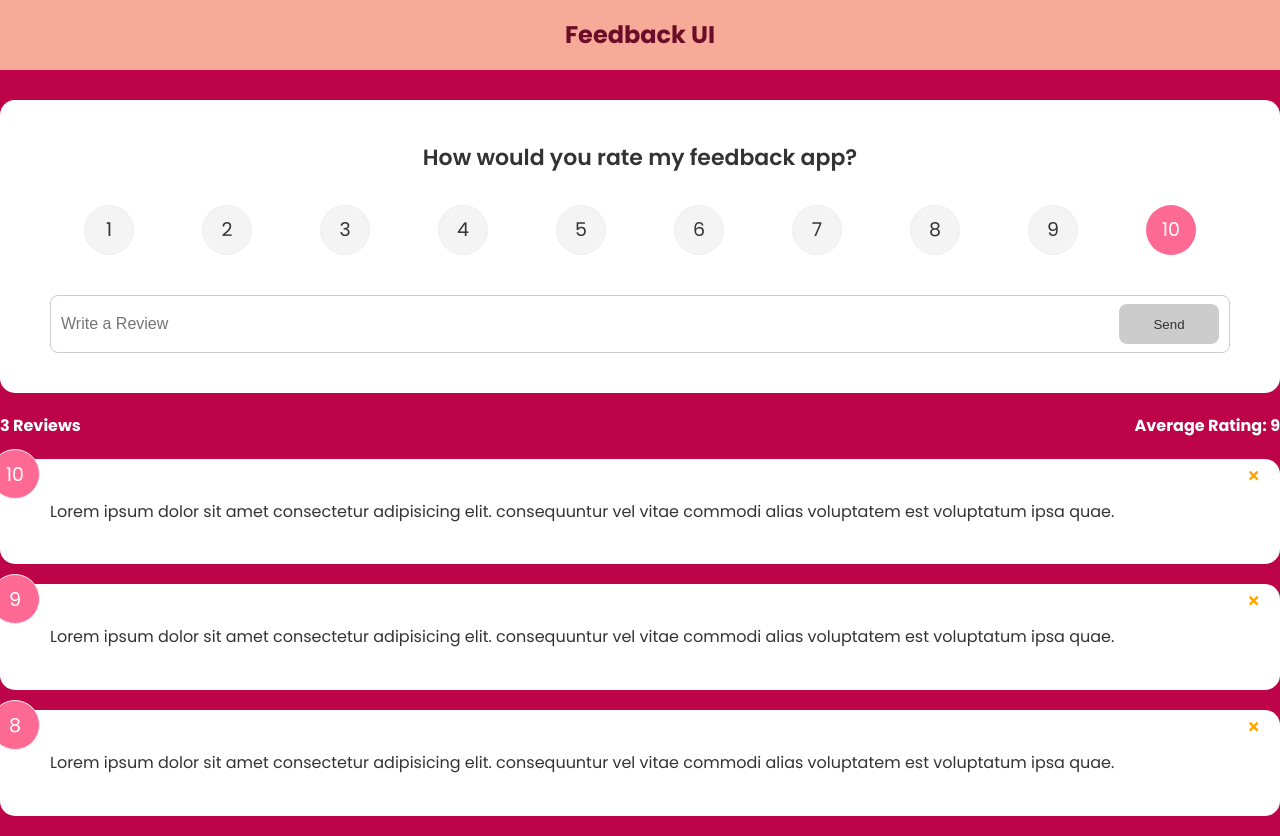
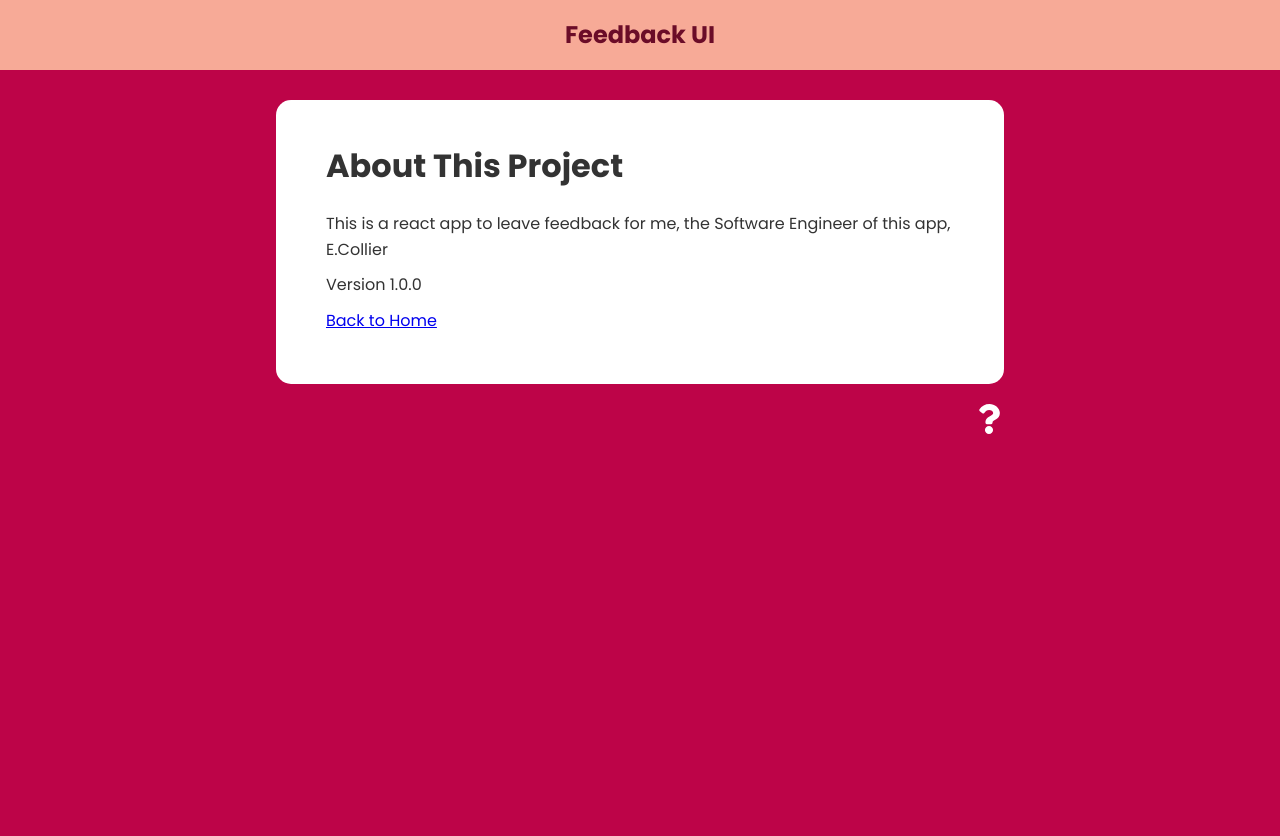
Before and after one commit to Ecce0/give_me_feedback, a React (Create React App) app: page /about in a window 1280 px wide. After the commit the page ends 800 px from the top, so only its background shows below. Built offline with nearby package versions, Linux system fonts and the light colour scheme.

Commit message:
why is useEffect not running on its dependency?

```diff
--- a/src/App.js
+++ b/src/App.js
@@ -1,40 +1,40 @@
 import './App.css'
 import Header from './components/Header'
 import List from './components/List'
-import { useState } from 'react'
 import FeedbackData from './components/data/FeedbackData'
 import FeedbackStats from './components/FeedbackStats'
 import FeedbackForm from './components/FeedbackForm'
-import { v4 as uuidv4 } from 'uuid'
+import About from './components/pages/About'
+import { BrowserRouter as Router, Route, Routes } from 'react-router-dom'
+import AboutIconLink from './components/shared/AboutIconLink'
+import { FeedbackProvider } from './components/context/FeedbackContext'
 
 const App = () => {
 
-  const [ feedback, setFeedback ] = useState(FeedbackData)
-
-
-
-  const onDelete = (id) => {
-
-    if(window.confirm('Are you sure you want to delete this feedback?')) {
-      setFeedback(feedback.filter((item) => item.id !== id))
-    }
-  }
-
-  const addFeedback = (newFeedback) => {
-    newFeedback.id = uuidv4()
-    setFeedback([newFeedback, ...feedback])
-  }
-
-  return (
-    <>
-     <Header />
-     <FeedbackForm handleAdd={addFeedback} />
-     <FeedbackStats feedback={feedback} />
-     <List
-      feedback={feedback}
-      handleDelete={onDelete} />
-    </>
-  )
+	return (
+		<FeedbackProvider>
+			<Router>
+				<Header />
+				<div className='container'>
+					<Routes>
+						<Route
+							exact
+							path='/'
+							element={
+								<>
+									<FeedbackForm />
+									<FeedbackStats />
+									<List />
+								</>
+							}
+						></Route>
+						<Route path='/about' element={<About />} />
+					</Routes>
+					<AboutIconLink />
+				</div>
+			</Router>
+		</FeedbackProvider>
+	)
 }
 
 export default App
--- a/src/components/FeedbackForm.js
+++ b/src/components/FeedbackForm.js
@@ -1,19 +1,30 @@
-import React, { useState} from "react"
+import React, { useState, useContext, useEffect } from 'react'
 import Card from './shared/Card'
 import Button from './shared/Button'
 import Ratings from './Ratings'
+import FeedbackContext from '../components/context/FeedbackContext'
 
-const FeedbackForm = ({ handleAdd }) => {
-  const [ text, setText] = useState('')
-  const [ btnDisabled, setBtnDisabled ] = useState(true)
-  const [ msg, setMsg] = useState('')
-  const [ rating, setRating] = useState('')
+const FeedbackForm = () => {
+	const [text, setText] = useState('')
+	const [btnDisabled, setBtnDisabled] = useState(true)
+	const [msg, setMsg] = useState('')
+	const [rating, setRating] = useState('')
+	const { addFeedback, edit } = useContext(FeedbackContext)
+
+  useEffect(() => {
+		// if(edit.isEditing = true){
+    //   setBtnDisabled(false)
+    //   setText(edit.item.text)
+    //   setRating(edit.item.rating)
+    // }
+    console.log('test')
+	}, [edit])
 
 	const handleTextChange = (e) => {
-    if(text === ''){
+		if (text === '') {
 			setBtnDisabled(true)
 			setMsg(null)
-    } else if (text !== '' && text.trim().length <= 10){
+		} else if (text !== '' && text.trim().length <= 10) {
 			setBtnDisabled(true)
 			setMsg('Come on, give me more!')
 		} else {
@@ -24,46 +35,41 @@ const FeedbackForm = ({ handleAdd }) => {
 		setText(e.target.value)
 	}
 
-
 	const handleSubmit = (e) => {
 		e.preventDefault()
-    if(text.trim().length > 10) {
+		if (text.trim().length > 10) {
 			const newFeedback = {
 				text,
-        rating
+				rating,
 			}
 
-      handleAdd(newFeedback)
+			addFeedback(newFeedback)
 			setText('')
 		}
 	}
 
 
-  return(
+
+	return (
 		<Card>
 			<form onSubmit={handleSubmit}>
-        <h2>
-          How would you rate my feedback app?
-        </h2>
+				<h2>How would you rate my feedback app?</h2>
 				<Ratings select={(rating) => setRating(rating)} />
-        <div className="input-group">
+				<div className='input-group'>
 					<input
-           type="text"
-           placeholder="Write a Review"
+						type='text'
+						placeholder='Write a Review'
 						onChange={handleTextChange}
 						value={text}
 					/>
-          <Button
-           type="submit"
-           version='secondary'
-           isDisabled={btnDisabled}>
+					<Button type='submit' version='secondary' isDisabled={btnDisabled}>
 						Send
 					</Button>
 				</div>
-        {msg && <div className="message">{msg}</div>}
+				{msg && <div className='message'>{msg}</div>}
 			</form>
 		</Card>
 	)
 }
 
-export default FeedbackForm;
+export default FeedbackForm
--- a/src/components/FeedbackStats.js
+++ b/src/components/FeedbackStats.js
@@ -1,8 +1,9 @@
-import React from "react"
-import PropTypes from "prop-types"
+import React, { useContext } from "react"
+import FeedbackContext from '../components/context/FeedbackContext'
 
 
-const FeedbackStats = ({ feedback }) => {
+const FeedbackStats = () => {
+  const { feedback } = useContext(FeedbackContext)
 
   let avg = feedback.reduce((acc, cur) => {
     return acc + cur.rating
@@ -18,10 +19,4 @@ const FeedbackStats = ({ feedback }) => {
   )
 }
 
-FeedbackStats.propTypes = {
-  feedback: PropTypes.
-     arrayOf(
-       PropTypes.shape({}))
-}
-
 export default FeedbackStats
--- a/src/components/List.js
+++ b/src/components/List.js
@@ -1,9 +1,11 @@
-import React from 'react'
+import React, { useContext } from 'react'
 import SingleFeedback from './SingleFeedback'
-import PropTypes from 'prop-types'
 import { motion, AnimatePresence } from 'framer-motion'
+import FeedbackContext from '../components/context/FeedbackContext'
 
-const List = ({ feedback, handleDelete }) => {
+const List = () => {
+	const { feedback } = useContext(FeedbackContext)
+
 	if (feedback.length === 0 || !feedback) {
 		return <h3>Be the first to add feedback for Erica!</h3>
 	}
@@ -17,11 +19,11 @@ const List = ({ feedback, handleDelete }) => {
 						initial={{ opacity: 0 }}
 						animate={{ opacity: 1 }}
 						exit={{ opacity: 0 }}
+            layout
 					>
 						<SingleFeedback
 							key={statement.id}
 							statement={statement}
-							handleDelete={handleDelete}
 						/>
 					</motion.div>
 				))}
@@ -30,14 +32,4 @@ const List = ({ feedback, handleDelete }) => {
 	)
 }
 
-List.propTypes = {
-	feedback: PropTypes.arrayOf(
-		PropTypes.shape({
-			id: PropTypes.string.isRequired,
-			text: PropTypes.string.isRequired,
-			rating: PropTypes.number.isRequired,
-		})
-	),
-}
-
 export default List
--- a/src/components/SingleFeedback.js
+++ b/src/components/SingleFeedback.js
@@ -1,14 +1,19 @@
-import React from 'react'
+import React, { useContext } from 'react'
 import Card from './shared/Card'
 import PropTypes from 'prop-types'
-import { FaTimes } from 'react-icons/fa'
+import { FaTimes, FaEdit } from 'react-icons/fa'
+import FeedbackContext from '../components/context/FeedbackContext'
 
-const SingleFeedback = ({ statement, handleDelete }) => {
+const SingleFeedback = ({ statement }) => {
+	const { onDelete, editFeedbackStatement } = useContext(FeedbackContext)
 	return (
 		<Card reverse={true}>
 			<div className='num-display'>{statement.rating}</div>
-			<button className='close' onClick={() => handleDelete(statement.id)}>
+			<button className='close' onClick={() => onDelete(statement.id)}>
 				<FaTimes color='orange' />
+			</button>
+			<button onClick={() => editFeedbackStatement} className="edit">
+				<FaEdit color="orange" />
 			</button>
 			<div className='text-display'>{statement.text}</div>
 		</Card>
--- /dev/null
+++ b/src/components/context/FeedbackContext.js
@@ -0,0 +1,49 @@
+import React, { createContext, useState } from 'react'
+import { v4 as uuidv4 } from 'uuid'
+import FeedbackData from '../data/FeedbackData'
+
+const FeedbackContext = createContext()
+
+
+export const FeedbackProvider = ({ children }) => {
+
+  const [ feedback, setFeedback ] = useState(FeedbackData)
+  const [ edit, setEdit ] = useState({
+    item: {},
+    isEditing: false
+  })
+
+  const addFeedback = (newFeedback) => {
+		newFeedback.id = uuidv4()
+		setFeedback([newFeedback, ...feedback])
+	}
+
+  const onDelete = (id) => {
+		if (window.confirm('Are you sure you want to delete this feedback?')) {
+			setFeedback(feedback.filter((item) => item.id !== id))
+		}
+	}
+
+  const editFeedbackStatement = (item) => {
+    setEdit({
+      item,
+      isEditing: true
+    })
+  }
+
+
+  return (
+    <FeedbackContext.Provider value={{
+    feedback,
+    edit,
+    addFeedback,
+    onDelete,
+    editFeedbackStatement
+   }}
+    >
+    {children}
+  </FeedbackContext.Provider>
+  )
+}
+
+export default FeedbackContext
--- a/src/components/data/FeedbackData.js
+++ b/src/components/data/FeedbackData.js
@@ -2,17 +2,17 @@ const FeedbackData = [
 	{
 		id: 1,
 		rating: 10,
-		text: 'Lorem ipsum dolor sit amet consectetur adipisicing elit. consequuntur vel vitae commodi alias voluptatem est voluptatum ipsa quae.',
+		text: 'Erica is rapidly on her way to becoming proficient in React, Mongo, Express, and Node!',
 	},
 	{
 		id: 2,
 		rating: 9,
-		text: 'Lorem ipsum dolor sit amet consectetur adipisicing elit. consequuntur vel vitae commodi alias voluptatem est voluptatum ipsa quae.',
+		text: 'I love it, great job.',
 	},
 	{
 		id: 3,
 		rating: 8,
-		text: 'Lorem ipsum dolor sit amet consectetur adipisicing elit. consequuntur vel vitae commodi alias voluptatem est voluptatum ipsa quae.',
+		text: 'You\'ve come along way girl, so proud of you',
 	},
 ]
 
--- /dev/null
+++ b/src/components/pages/About.js
@@ -0,0 +1,23 @@
+import React from "react"
+import Card from '../shared/Card'
+import { Link } from 'react-router-dom'
+
+const About = () => {
+
+  return(
+    <Card>
+      <div className="about">
+        <h1>About This Project</h1>
+        <p>This is a react app to leave feedback for me, the Software Engineer of this app, E.Collier</p>
+        <p>Version 1.0.0</p>
+
+        <p>
+          <Link to="/">Back to Home</Link>
+        </p>
+      </div>
+    </Card>
+  )
+
+}
+
+export default About
--- /dev/null
+++ b/src/components/shared/AboutIconLink.js
@@ -0,0 +1,19 @@
+import React from "react"
+import { FaQuestion } from 'react-icons/fa'
+import { Link } from 'react-router-dom'
+
+const AboutIconLink = () => {
+
+
+  return(
+    <div className="about-link">
+      <Link to={{
+        pathname: '/about'
+      }}>
+        <FaQuestion size={30} />
+      </Link>
+    </div>
+  )
+}
+
+export default AboutIconLink
```
Lines whose indentation alone changed are shown as unchanged.
